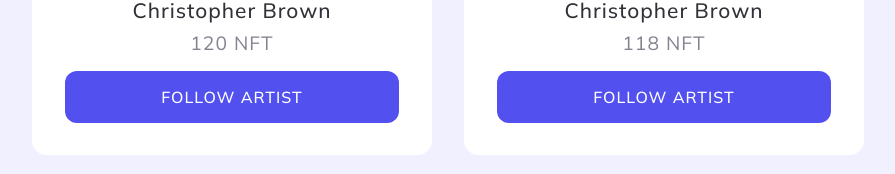
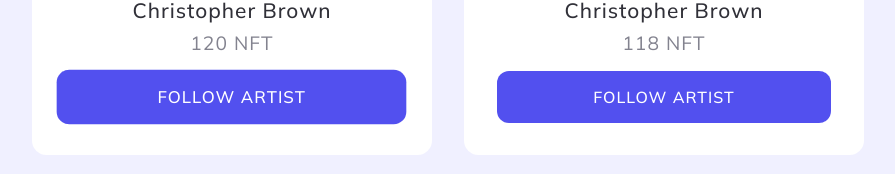
Before and after one commit to mokatildesigner/WebSite__Logo, a plain HTML site: page index.html in a window 1280 px wide. In both pictures the pointer is over the button 424 px from the left and 3454 px from the top of the page. Shown: the part 3357-3531 px from the top of the page, without its empty margins (192-1087 px from the left). Drawn offline with Linux system fonts and the light colour scheme.

Commit message:
Add hover Buttons

```diff
--- a/style1.css
+++ b/style1.css
@@ -987,6 +987,10 @@ nav div button:hover {
     width: 100%;
 }
 
+.Card__Artist__List button:hover{
+    transform: scale(1.05);
+}
+
 @media only screen and (max-width:1024px){
     .Imag__Artists__List{
         width: 20rem;
```
